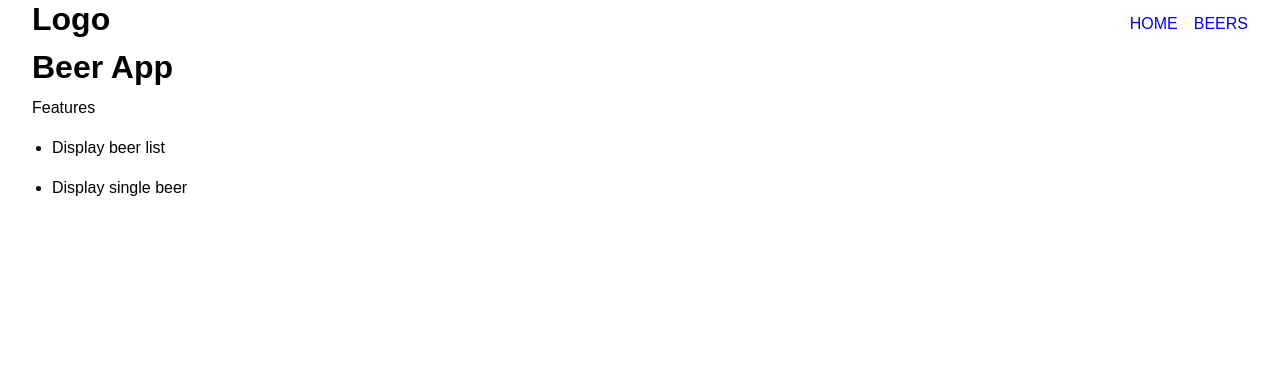
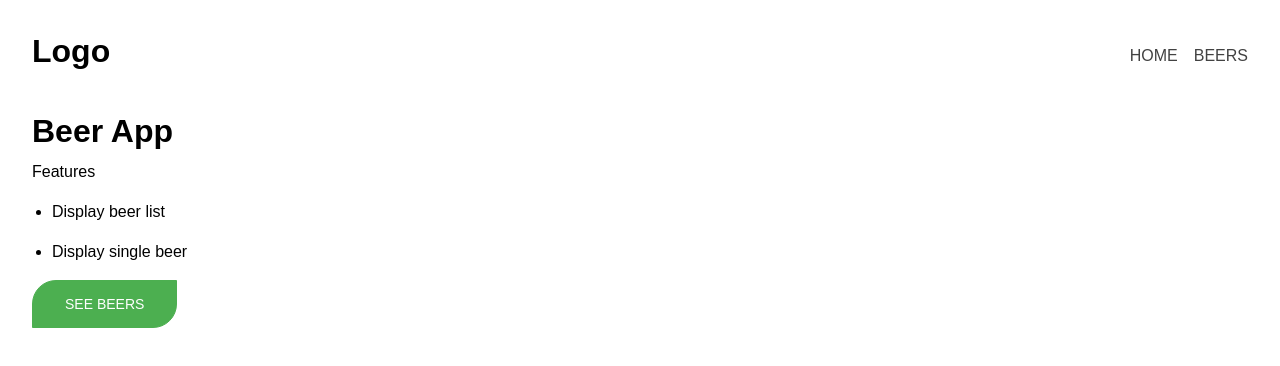
Before and after one commit to marko-krznar/React-Typescript-Beer-App, a React (Create React App) app: page / in a window 1280 px wide. Shown: the top 366 px of the page. Built offline with nearby package versions, Linux system fonts and the light colour scheme.

Commit message:
General style & homepage style & navigation style

```diff
--- a/src/components/Navigation/style.scss
+++ b/src/components/Navigation/style.scss
@@ -1,4 +1,4 @@
-.nav {
+.block--container.nav {
   padding: 2rem;
 }
 .block--links a {
--- a/src/pages/Home.tsx
+++ b/src/pages/Home.tsx
@@ -1,4 +1,5 @@
 import React from "react";
+import { Link } from "react-router-dom";
 
 function Home() {
   return (
@@ -9,6 +10,9 @@ function Home() {
         <li>Display beer list</li>
         <li>Display single beer</li>
       </ul>
+      <Link to={"beers"} className="btn btn--bcg-middle">
+        See beers
+      </Link>
     </div>
   );
 }
--- a/src/scss/_button.scss
+++ b/src/scss/_button.scss
@@ -1,21 +1,24 @@
+@import "./colors";
+
 button,
 .btn {
-  // background: blue;
+  background: $primary;
   box-shadow: none;
-  // border: 1px solid #424242;
+  position: relative;
+  border: 1px solid $primary;
   line-height: 1;
   text-transform: uppercase;
   padding: 1rem 2rem;
-  border-radius: 1.5rem;
+  border-radius: 1.5rem 0 1.5rem 0;
   text-decoration: none;
   font-size: 0.875rem;
   text-align: center;
   display: inline-block;
+  color: #fff;
   transition: 0.2s linear;
   &:hover {
     cursor: pointer;
-    // background: #fff;
-    // color: #424242;
+    background: transparent;
     transition: 0.2s linear;
     // i,
     // span {
@@ -27,14 +30,6 @@ button,
     transition: 0.2s linear;
     opacity: 0.4;
   }
-  &.btn--back {
-    padding: 0.75em 2em;
-    font-size: 0.75rem;
-    margin-bottom: 1rem;
-    i {
-      margin-right: 0.425em;
-    }
-  }
 }
 @media (max-width: 576px) {
   button,
--- /dev/null
+++ b/src/scss/_colors.scss
@@ -0,0 +1,5 @@
+$primary: #4caf50;
+$secundary: #a5d6a7;
+$txt: #424242;
+$dark-txt: #212121;
+$light-txt: #616161;
--- a/src/scss/_typography.scss
+++ b/src/scss/_typography.scss
@@ -1,4 +1,5 @@
-// @import url("https://fonts.googleapis.com/css2?family=Poppins:ital,wght@0,100;0,200;0,300;0,400;0,500;0,600;0,700;0,800;0,900;1,100;1,200;1,300;1,400;1,500;1,600;1,700;1,800;1,900&display=swap");
+@import "./colors";
+
 html * {
   font-family: "Poppins", sans-serif;
 }
@@ -35,3 +36,9 @@ li {
   font-weight: 400;
   line-height: 1.5;
 }
+a {
+  color: $txt;
+  &:hover {
+    color: $primary;
+  }
+}
```
